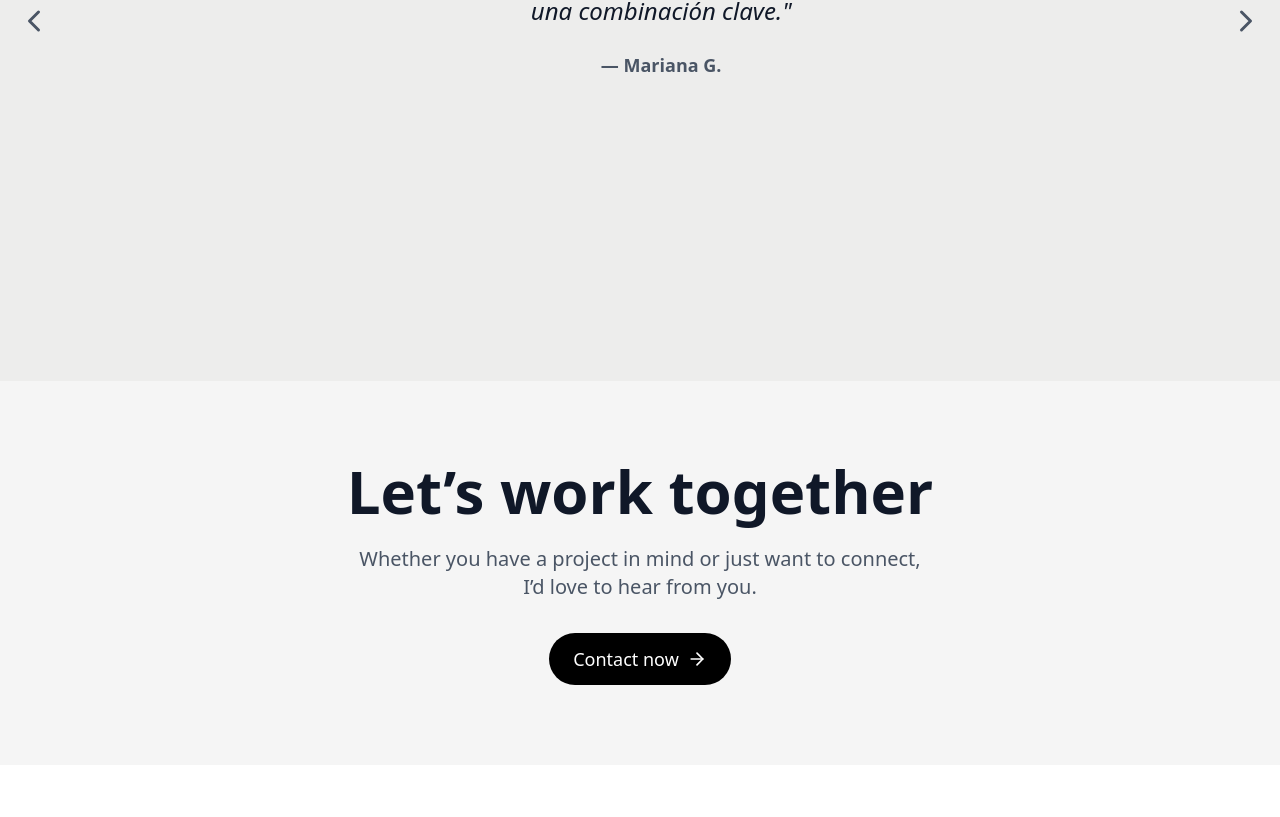
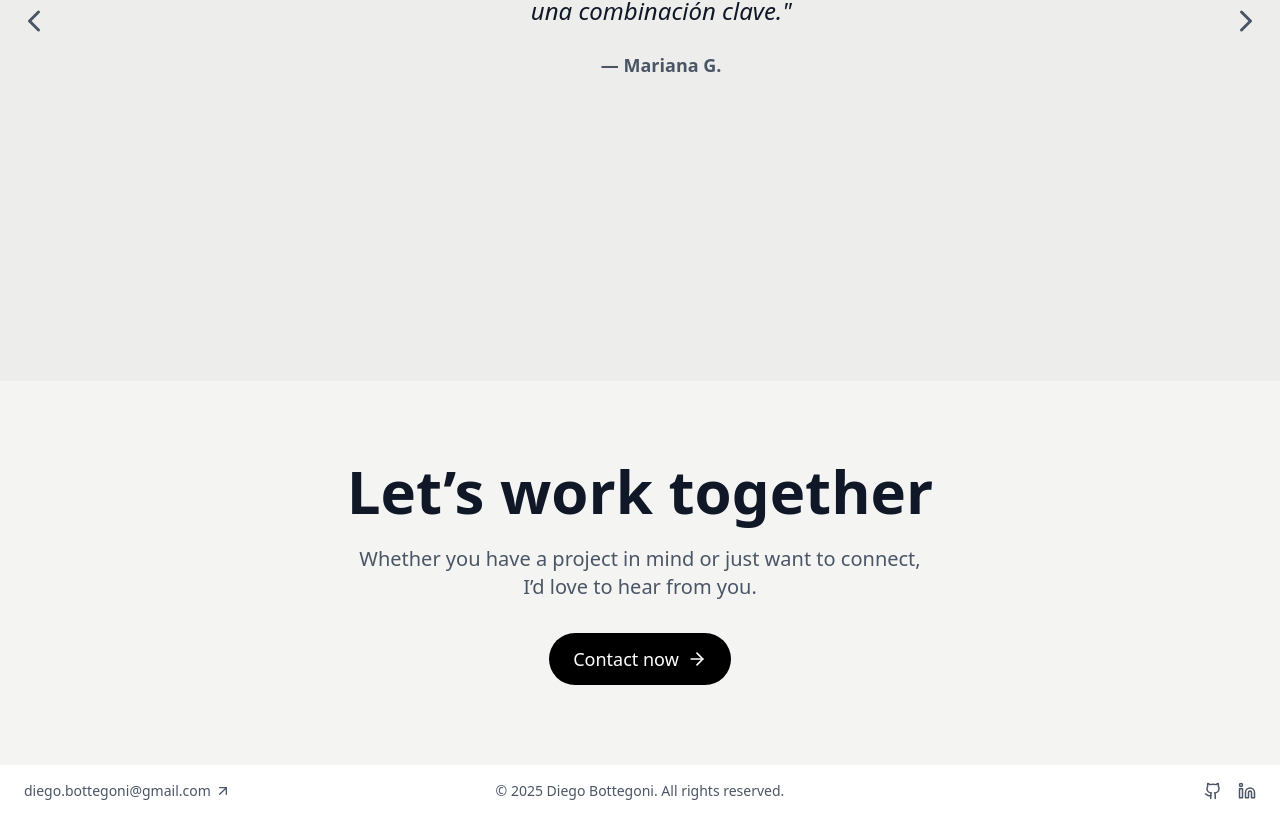
Before and after one commit to DiegoBottegoni/diegobottegoni.github.io, a React (Vite) app: page / in a window 1280 px wide. Shown: the part 4063-4880 px from the top of the page. Before the commit the page ends 4828 px from the top, so only its background shows below. Built offline with nearby package versions, Linux system fonts and the light colour scheme.

Commit message:
footer first approach

```diff
--- a/src/App.tsx
+++ b/src/App.tsx
@@ -7,6 +7,7 @@ import BannerSection from "./presentation/pages/Banner/BannerSection"
 import PeopleTalkPage from "./presentation/pages/PeopleTalk/PeopleTalkPage"
 import SkillsPage from "./presentation/pages/Skills/SkillsPage"
 import ContactSection from "./presentation/pages/Contact/ContactSection";
+import Footer from "./presentation/components/Footer/Footer";
 
 function App() {
   return (
@@ -19,6 +20,7 @@ function App() {
       <ProjectPage />
       <PeopleTalkPage />
       <ContactSection />
+      <Footer />
     </>
   )
 }
--- /dev/null
+++ b/src/presentation/components/Footer/Footer.tsx
@@ -0,0 +1,46 @@
+import { ArrowUpRight, Github, Linkedin } from "lucide-react";
+
+const Footer = () => {
+    return (
+        <footer className="relative w-full bg-white px-6 py-4 text-sm text-gray-600">
+            <div className="max-w-7xl mx-auto flex items-center justify-between relative">
+                {/* Izquierda */}
+                <a
+                    href="mailto:diego@example.com"
+                    className="inline-flex items-center gap-1 hover:text-gray-900 transition"
+                >
+                    diego.bottegoni@gmail.com
+                    <ArrowUpRight size={16} />
+                </a>
+
+                {/* Copyright centrado absoluto */}
+                <span className="absolute left-1/2 transform -translate-x-1/2 text-center">
+                    © {new Date().getFullYear()} Diego Bottegoni. All rights reserved.
+                </span>
+
+                {/* Derecha */}
+                <div className="flex gap-4">
+                    <a
+                        href="https://github.com/DiegoBottegoni"
+                        target="_blank"
+                        rel="noopener noreferrer"
+                        className="hover:text-gray-900 transition"
+                    >
+                        <Github size={18} />
+                    </a>
+                    <a
+                        href="https://www.linkedin.com/in/diego-bottegoni/"
+                        target="_blank"
+                        rel="noopener noreferrer"
+                        className="hover:text-gray-900 transition"
+                    >
+                        <Linkedin size={18} />
+                    </a>
+                </div>
+            </div>
+        </footer>
+
+    );
+};
+
+export default Footer;
--- a/src/presentation/pages/Contact/ContactSection.tsx
+++ b/src/presentation/pages/Contact/ContactSection.tsx
@@ -2,7 +2,7 @@ import { ArrowRight } from "lucide-react";
 
 const ContactSection = () => {
     return (
-        <section className="w-full bg-neutral-100 py-20 text-center px-4">
+        <section className="w-full bg-[#F4F4F3] py-20 text-center px-4">
             <h1 className="text-5xl md:text-6xl font-bold text-gray-900 mb-6">
                 Let’s work together
             </h1>
```
